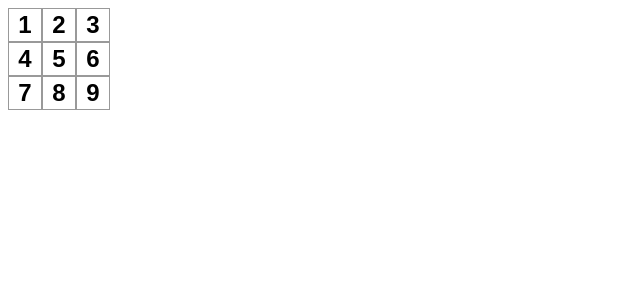
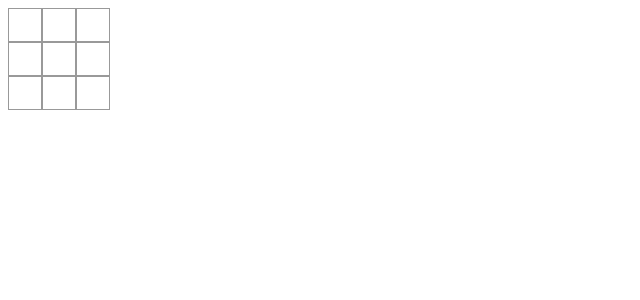
Before and after one commit to takeshi0518/learn-react, a React (Vite) app: page / in a window 1280 px wide. Shown: the top 300 px of the page, without its empty margins (0-640 px from the left). Built offline with nearby package versions, Linux system fonts and the light colour scheme.

Commit message:
feat: fill squares with X on click

```diff
--- a/src/board.tsx
+++ b/src/board.tsx
@@ -1,25 +1,46 @@
+import { useState } from 'react';
+
+type SquareValue = 'X' | '0' | null;
+
 export default function Board() {
+  const [squares, setSquares] = useState(Array<SquareValue>(9).fill(null));
+
+  function handleClick(i: number) {
+    const nextSqures = squares.slice();
+    nextSqures[i] = 'X';
+    setSquares(nextSqures);
+  }
   return (
     <>
       <div>
-        <Square value="1" />
-        <Square value="2" />
-        <Square value="3" />
+        <Square value={squares[0]} onSquareClick={() => handleClick(0)} />
+        <Square value={squares[1]} onSquareClick={() => handleClick(1)} />
+        <Square value={squares[2]} onSquareClick={() => handleClick(2)} />
       </div>
       <div>
-        <Square value="4" />
-        <Square value="5" />
-        <Square value="6" />
+        <Square value={squares[3]} onSquareClick={() => handleClick(3)} />
+        <Square value={squares[4]} onSquareClick={() => handleClick(4)} />
+        <Square value={squares[5]} onSquareClick={() => handleClick(5)} />
       </div>
       <div>
-        <Square value="7" />
-        <Square value="8" />
-        <Square value="9" />
+        <Square value={squares[6]} onSquareClick={() => handleClick(6)} />
+        <Square value={squares[7]} onSquareClick={() => handleClick(7)} />
+        <Square value={squares[8]} onSquareClick={() => handleClick(8)} />
       </div>
     </>
   );
 }
 
-function Square({ value }: { value: string }) {
-  return <button className="square">{value}</button>;
+function Square({
+  value,
+  onSquareClick,
+}: {
+  value: SquareValue;
+  onSquareClick: () => void;
+}) {
+  return (
+    <button className="square" onClick={onSquareClick}>
+      {value}
+    </button>
+  );
 }
--- a/src/index.css
+++ b/src/index.css
@@ -7,4 +7,5 @@
   height: 34px;
   padding: 0;
   cursor: pointer;
+  vertical-align: top;
 }
```
